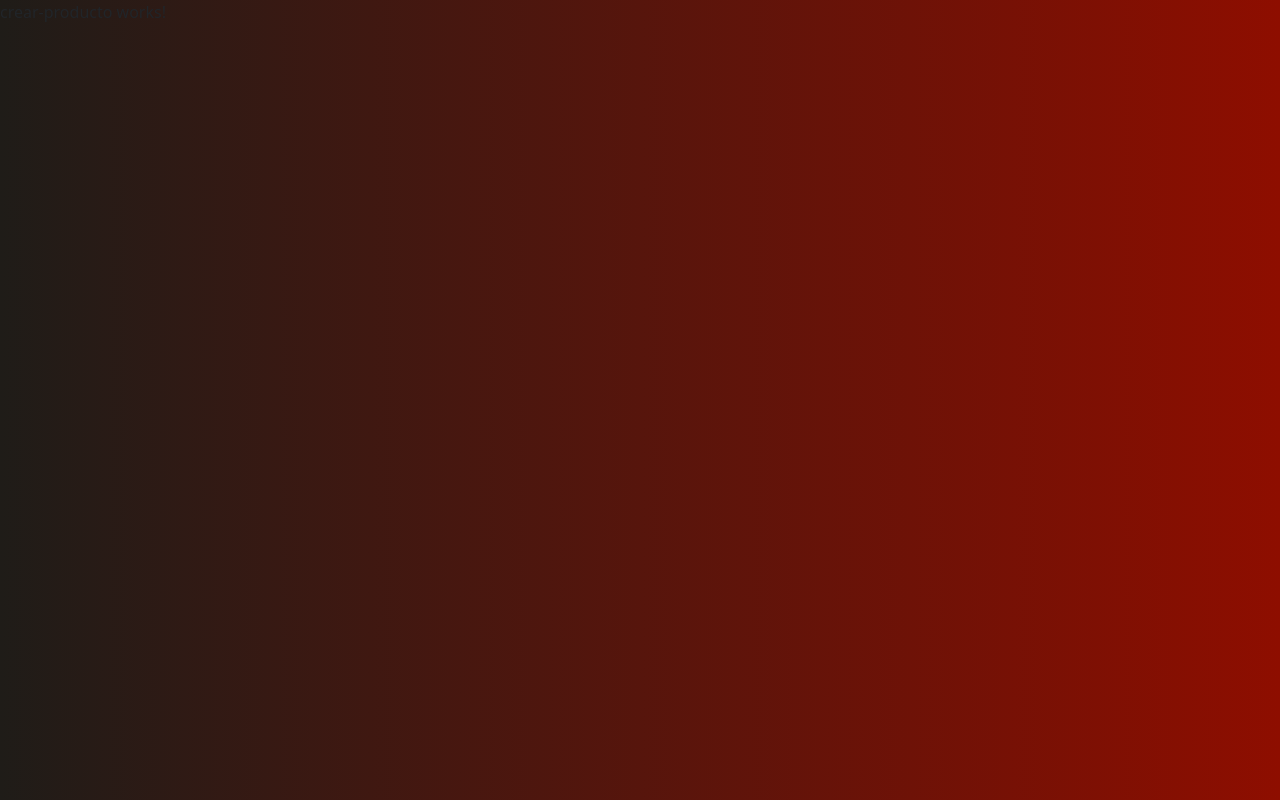
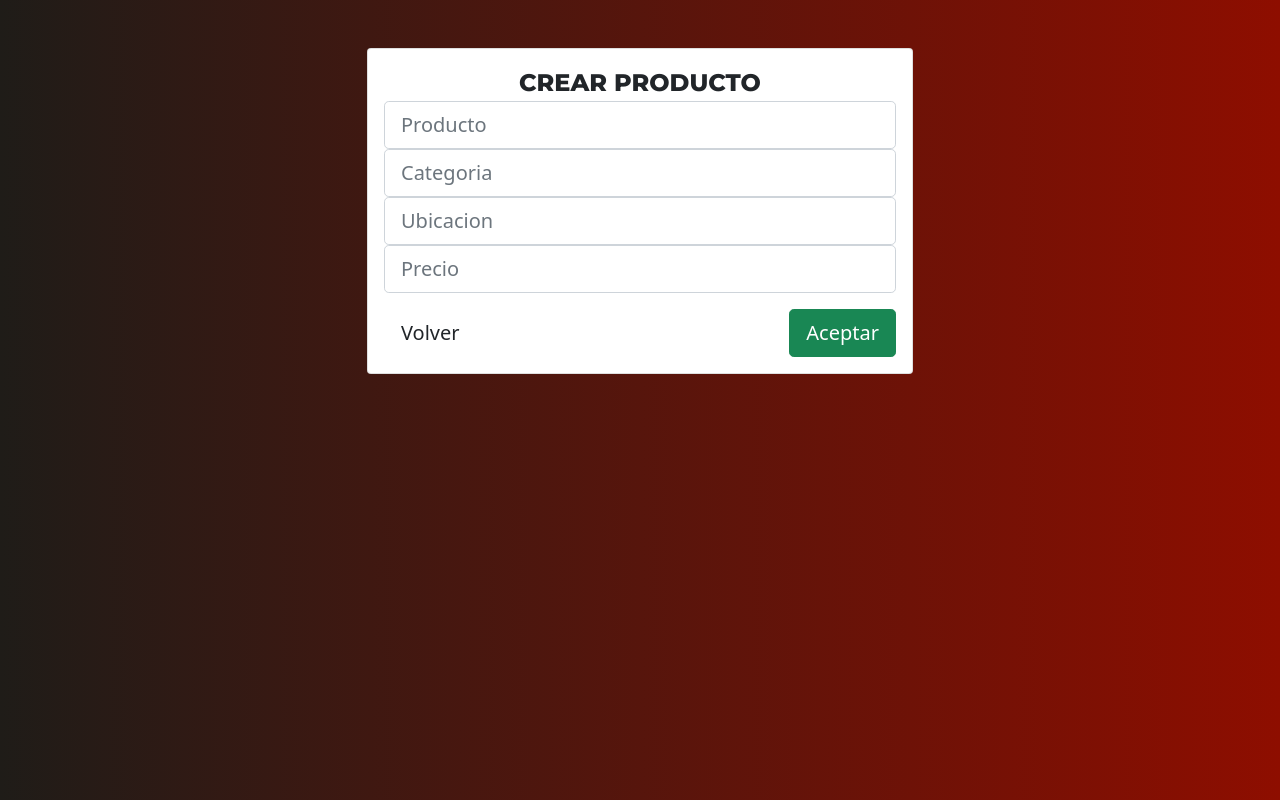
Before and after one commit to econtigliani/CRUD-MEAN, an Angular app: page /crear-producto in a window 1280 px wide. Built offline with nearby package versions, Linux system fonts and the light colour scheme.

Commit message:
Crear producto html

```diff
--- a/src/app/components/crear-producto/crear-producto.component.html
+++ b/src/app/components/crear-producto/crear-producto.component.html
@@ -1 +1,23 @@
-<p>crear-producto works!</p>
+<div class="container mt-5">
+    <div class="row">
+        <div class="col-lg-6 offset-lg-3">
+            <div class="card">
+                <div class="card-body text-center">
+                    <span class="titulo">CREAR PRODUCTO</span>
+                    <form>
+                        <div class="mb-3">
+                            <input type ="text" placeholder="Producto" class="form-control form-control-lg">
+                            <input type ="text" placeholder="Categoria" class="form-control form-control-lg">
+                            <input type ="text" placeholder="Ubicacion" class="form-control form-control-lg">
+                            <input type ="number" placeholder="Precio" class="form-control form-control-lg">
+                        </div>
+                        <div class="mb-3">
+                            <button routerLink='' class="btn btn-secundary btn-lg float-start">Volver</button>
+                            <button routerLink='' class="btn btn-success btn-lg float-end">Aceptar</button>
+                        </div>
+                    </form>
+                </div>
+            </div>
+        </div>
+    </div>
+</div>
--- a/src/app/components/listar-productos/listar-productos.component.html
+++ b/src/app/components/listar-productos/listar-productos.component.html
@@ -4,7 +4,7 @@
             <div class="card">
                 <div class="card-body text-center">
                     <span class="titulo">LISTADO DE PRODUCTOS</span>
-                    <button class="btn btn-success float-end">Nuevo</button>
+                    <button class="btn btn-success float-end" routerLink='/crear-producto'>Nuevo</button>
                     <table class="table table-dark table-striped mt-2">
                         <thead>
                             <tr>
```
